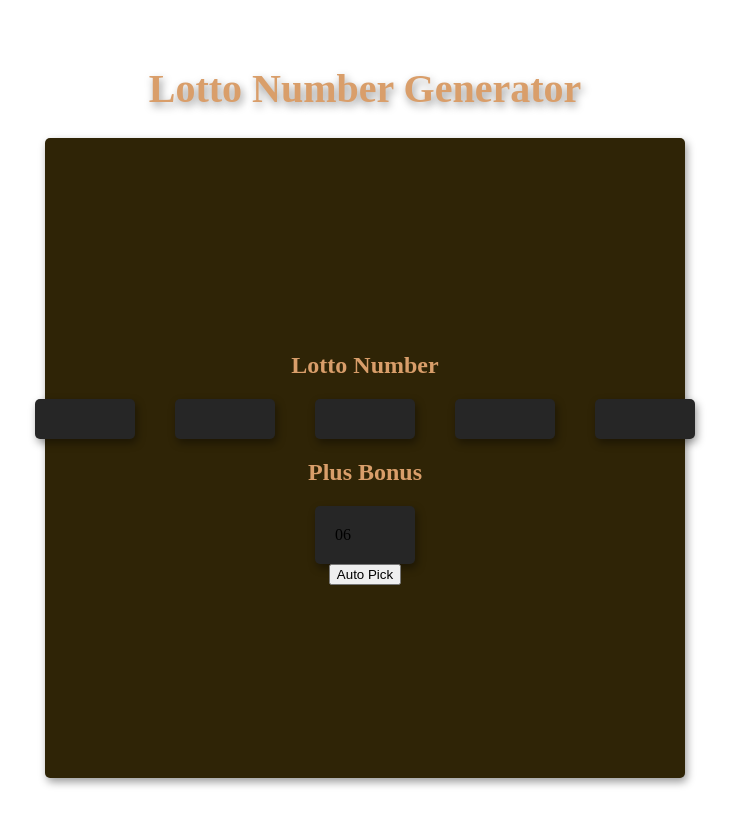
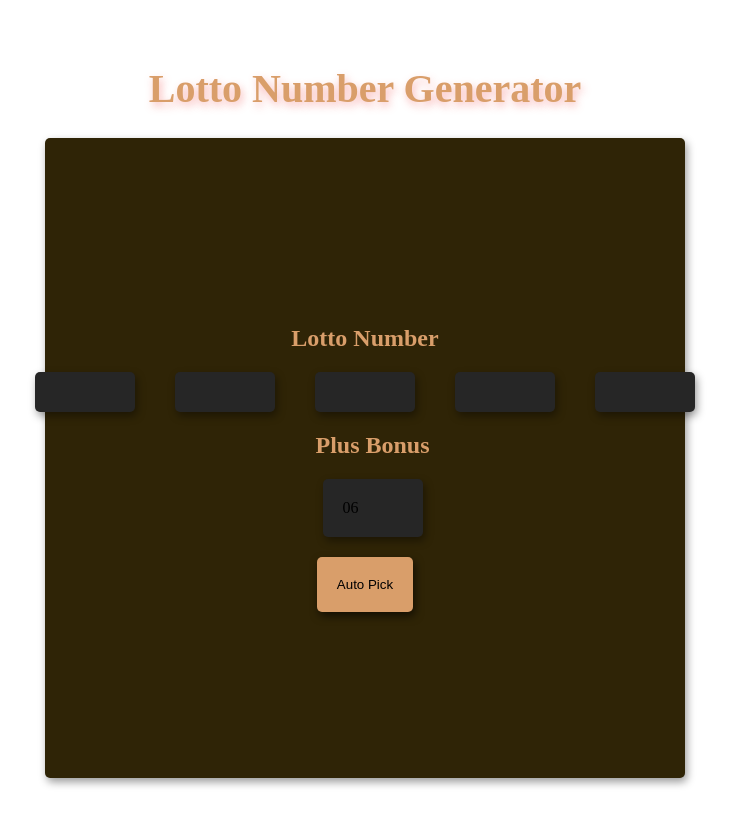
Before and after one commit to manse99/Megaresults, a plain HTML site: page lottery/index.html in a window 1280 px wide. Shown: the whole page, without its empty margins (43-776 px from the left). Drawn offline with Linux system fonts and the light colour scheme.

Commit message:
css edits

```diff
--- a/lottery/style.css
+++ b/lottery/style.css
@@ -83,7 +83,7 @@
   header h1{
     color: #d99e6a;
     font-size: 2.5rem;
-    text-shadow: 2px 4px 8px rgba(0, 0, 0, 0.4);
+    text-shadow: 2px 4px 8px rgba(241, 79, 79, 0.4);
   }
 
   h2{
@@ -109,6 +109,7 @@ main{
 }
  .lotto-num .numbers{
     display: flex;
+    justify-content: center;
 
  }
 
@@ -120,3 +121,22 @@ main{
     width: 60px;
     box-shadow: 2px 4px 8px rgba(0, 0, 0, 0.4);
  }
+
+ .plus-bonus{
+  align-items: center;
+  margin-left: 15px;
+ }
+
+ .btn{
+  margin-top: 20px;
+  padding: 20px;
+  border-radius: 5px;
+  box-shadow: 2px 4px 8px rgba(0, 0, 0,0.6);
+  background-color: #d99e6a;
+  border: none;
+
+ }
+
+ .btn:active{
+  background-color: #0d0d0d;
+ }
```
